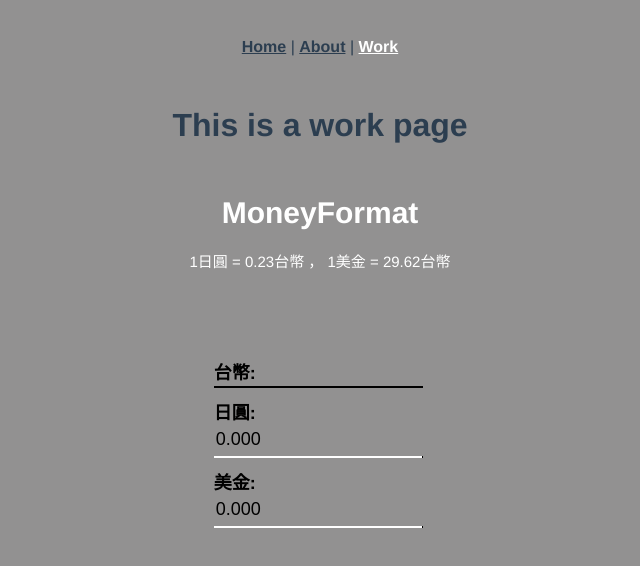
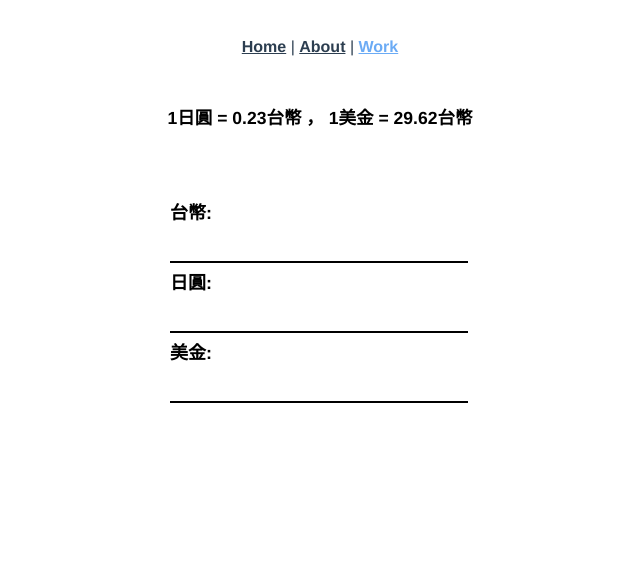
Before and after one commit to tsaooneone/wasa, a Vue app: page /work in a window 1280 px wide. Shown: the top 566 px of the page, without its empty margins (320-960 px from the left). Built offline with nearby package versions, Linux system fonts and the light colour scheme.

Commit message:
MoneyFormat update

```diff
--- a/src/App.vue
+++ b/src/App.vue
@@ -5,13 +5,16 @@
       <router-link to="/about">About</router-link> |
       <router-link to="/work">Work</router-link>
     </nav>
-    <router-view/>
+
+    <div class="container">
+      <router-view/>
+    </div>
   </div>
 </template>
 
 <style lang="scss">
 body{
-  background-color: #929191;
+  background-color: #fff;
   #app {
     font-family: Avenir, Helvetica, Arial, sans-serif;
     -webkit-font-smoothing: antialiased;
@@ -27,9 +30,13 @@ body{
       color: #2c3e50;
 
       &.router-link-exact-active {
-        color: rgb(255, 255, 255);
+        color: rgb(107, 171, 245);
       }
     }
   }
+  .container{
+    width: 80vw;
+    margin: 0 auto;
+  }
 }
 </style>
--- a/src/components/MoneyFormat.vue
+++ b/src/components/MoneyFormat.vue
@@ -1,8 +1,7 @@
 <template>
     <div class="money">
-      <h1>{{ msg }}</h1>
-      <p>1日圓 = 0.23台幣 ， 1美金 = 29.62台幣</p>
-      <div class="currancy">
+      <h3>1日圓 = 0.23台幣 ， 1美金 = 29.62台幣</h3>
+      <div class="currency">
         <div class="twd">
           <input type="text" name="" id="twd" v-model="twd" required>
           <div class="underline"></div>
@@ -24,24 +23,14 @@
 
 <style lang="scss">
   .money {
-      width: 60%;
-      height: 80%;
+      width: 100%;
       font-size: 15px;
       font-weight: 400;
-      // background-color: coral;
-      color: white;
-      margin: 0 auto;
-      padding: 10px;
-      border-radius: 8px;
-      h1 {
-          margin: 20px auto;
-      }
-      .currancy {
+      color: rgb(0, 0, 0);
+      .currency {
         text-align: left;
-        margin: 0 auto;
-        width: 45%;
-        height: 45%;
-        padding: 5% 36%;
+        margin: 100px auto 0;
+        max-width: 300px;
         .twd,.jpy,.usd{
           height: 40px;
           width: 100%;
@@ -49,19 +38,13 @@
           position: relative;
 
           input {
-            width: 60%;
+            width: 98%;
             height: 30px;
             font-size: 18px;
             border: none;
             outline: none;
-            border-bottom: 2px solid black;
-            background-color: #929191;
-            // color: white;
-
-            &:focus ~ label,
-            &:valid ~ label {
-              transform: translateY(-30px);
-            }
+            border-bottom: 2px solid #000000;
+            background-color: #ffffff;
           }
           label {
             display: block;
@@ -69,7 +52,7 @@
             font-size: 18px;
             font-weight: 900;
             position: absolute;
-            bottom: 10px;
+            bottom: 45px;
             left: 0;
             pointer-events: none;
             transition: all 0.3 ease;
@@ -79,14 +62,14 @@
           position: absolute;
           bottom: 6px;
           height: 2px;
-          width: 61%;
+          width: 100%;
 
           &::before {
             position: absolute;
             content: "";
             height: 100%;
             width: 100%;
-            background: white;
+            background: rgb(70, 160, 245);
             transform: scaleX(0);
             transition: transform 0.3s ease;
           }
@@ -102,13 +85,16 @@
 <script>
 export default {
   name: 'MoneyFormat',
+  props: {
+    msg: String
+  },
   data: () => ({
     twd: ''
   }),
   computed: {
     jpy: {
       get () {
-        return Number.parseFloat(Number(this.twd) / 0.23).toFixed(3)
+        return this.isNum(this.twd) ? Number.parseFloat(Number(this.twd) / 0.23).toFixed(3) : ''
       },
       set (val) {
         this.twd = Number.parseFloat(Number(val) * 0.23).toFixed(3)
@@ -116,15 +102,21 @@ export default {
     },
     usd: {
       get () {
-        return Number.parseFloat(Number(this.twd) / 29.62).toFixed(3)
+        return this.isNum(this.twd) ? Number.parseFloat(Number(this.twd) / 29.62).toFixed(3) : ''
       },
       set (val) {
         this.twd = Number.parseFloat(Number(val) * 29.62).toFixed(3)
       }
     }
   },
-  props: {
-    msg: String
+  methods: {
+    isNum: function (num) {
+      if (num !== '' && !isNaN(num)) {
+        return true
+      } else {
+        return false
+      }
+    }
   }
 }
 </script>
--- a/src/views/AboutView.vue
+++ b/src/views/AboutView.vue
@@ -2,7 +2,6 @@
   <div class="about">
     <h1>This is an about page</h1>
     <div class="info">
-      <img src="../img/S__14434492.jpg" alt="">
     </div>
   </div>
 </template>
--- a/src/views/WorkView.vue
+++ b/src/views/WorkView.vue
@@ -1,16 +1,8 @@
 <template>
     <div class="work">
-        <h1>This is a work page</h1>
-        <MoneyFormat msg="MoneyFormat"/>
+        <MoneyFormat />
     </div>
 </template>
-
-<style lang="scss">
-    .work{
-        height: 100vh;
-    }
-
-</style>
 
 <script>
 import MoneyFormat from '@/components/MoneyFormat.vue'
```
Also changed, not shown: src/img/S__14434492.jpg (deleted).
